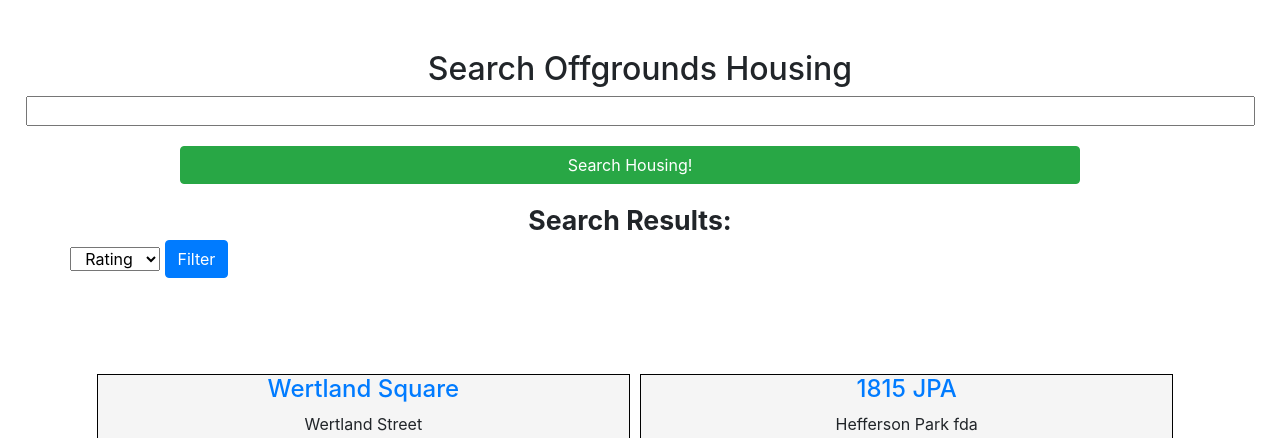
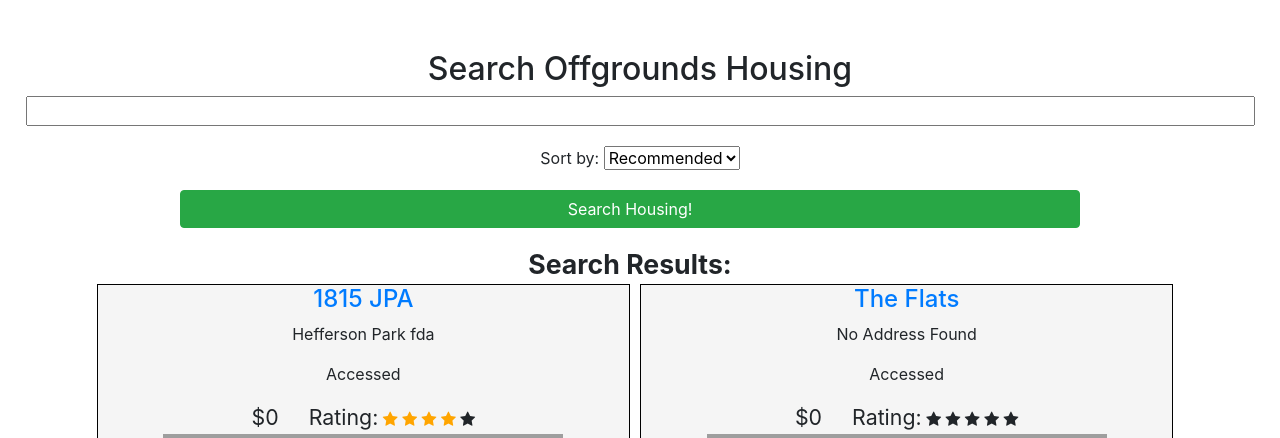
Before and after one commit to sam6tn/studenthousing, a Django app: page /housingsearch/ in a window 1280 px wide. Shown: the part 116-554 px from the top of the page. Run offline with Django 3.2, Linux system fonts and the light colour scheme; a user stored in the database is signed in; data comes from the database, SQL or seed files in the repository; both versions use the stored data as it was after the commit; some libraries are stand-ins or nearby versions; grey boxes are pictures that could not be loaded.

Commit message:
update templates, tests, and added filters

```diff
--- a/polls/forms.py
+++ b/polls/forms.py
@@ -5,10 +5,16 @@ from django.contrib.auth.models import User
 import itertools
 
 class SearchForm(forms.ModelForm):
-    search = forms.CharField(widget=forms.TextInput(attrs={'size': 115,}))
+    search = forms.CharField(widget=forms.TextInput(attrs={'size': 115,}), required=False, label="Search Locations, Addresses, or Info")
+    CHOICES = (
+        ('rating', 'Recommended'),
+        ('available', 'Availability'),
+        ('price', 'Price'),
+    )
+    filter = forms.ChoiceField(choices=CHOICES, widget=forms.Select, required=False)
     class Meta:
         model = Post
-        fields = ('search',)
+        fields = ('search', 'filter',)
 
 class RoommateForm(forms.ModelForm):
     search = forms.CharField(widget=forms.TextInput(attrs={'size': 115,}))
@@ -24,7 +30,7 @@ class ReviewForm(forms.ModelForm):
     review_text = forms.CharField(widget=forms.Textarea(attrs={'cols': 120, 'rows': 3}))
     class Meta:
         model = Review
-        fields = ('review_text','rating',)
+        fields = ('review_text', 'rating',)
 
 
 class EditUserForm(forms.ModelForm):
@@ -45,14 +51,3 @@ class EditProfileForm(forms.ModelForm):
             'phone',
             'image',
         )
-
-class FilterForm(forms.ModelForm):
-    CHOICES = (
-        ('rating', 'rating'),
-        ('available', 'available'),
-        ('price', 'price'),
-    )
-    filter = forms.ChoiceField(choices=CHOICES, widget=forms.Select)
-    class Meta:
-        model = Post
-        fields = ('filter',)
--- a/polls/models.py
+++ b/polls/models.py
@@ -49,7 +49,7 @@ class Post(models.Model):
         return self.name
 
     class Meta:
-        ordering = ['-rating']
+        ordering = ['name']
 
 class Review(models.Model):
     profile_pic = models.CharField(default='',max_length=400)
--- a/polls/templates/polls/index.html
+++ b/polls/templates/polls/index.html
@@ -50,7 +50,7 @@
 
 <body>
 
-        <nav class="navbar navbar-expand-md bg-primary navbar-dark">
+        <nav class="navbar sticky-top navbar-expand-md bg-primary navbar-dark">
                 <img class="logo" src="https://cdn.freebiesupply.com/logos/large/2x/university-of-virginia-3-logo-png-transparent.png">
                 <h1 class="title">Off Grounds Housing</h1>
 
--- a/polls/templates/polls/list.html
+++ b/polls/templates/polls/list.html
@@ -26,7 +26,6 @@
 	#ratingdisp{
 		font-size: 16pt;
 	}
-
 	#results{
 		display:inline-block;
 		margin-bottom:10px;
@@ -50,7 +49,6 @@
 	.botmarg{
 		margin-bottom: 80px;
 	}
-
 	.logo{
 			height:100px;
 			width:100px;
@@ -62,7 +60,7 @@
 	.tabs{
 		font-size:16pt;
 	}
-	#post_price{
+	#price{
 		font-size:16pt;
 		margin-right:30px;
 	}
@@ -79,7 +77,6 @@
 	.dropdown {
 		width: 100px !important;
 	}
-
 </style>
 
 <title>Housing Search</title>
@@ -88,7 +85,7 @@
 
 <body>
 
-<nav class="navbar navbar-expand-md bg-primary navbar-dark">
+<nav class="navbar sticky-top navbar-expand-md bg-primary navbar-dark">
 	<img class="logo" src="https://cdn.freebiesupply.com/logos/large/2x/university-of-virginia-3-logo-png-transparent.png">
 	<h1 class="title">Off Grounds Housing</h1>
 
@@ -109,33 +106,19 @@
 
 </nav>
 
-
 <div class="centered">
 	<h2>Search Offgrounds Housing</h2>
 	<form method="Post">
 		{% csrf_token %}
 		<div style="margin-bottom: 20px;">{{ form.search }}</div>
+        <div style="margin-bottom: 20px;">Sort by: {{ form.filter }}</div>
 		<button class="btn btn-success btn-block" type="submit" style="width: 900px; margin-left: 180px;">Search Housing!</button>
 	</form>
 	<span id="resulttext">Search Results:</span>
 </div>
 
-
-<div class ="container">
-<div class="row botmarg">
-    <form action="{% url 'housing:filter' %}" method="get">
-    <select name="filter" class="btn-group btn-group-toggle" data-toggle="buttons">
-        <option value="rating" class="btn btn-primary active" onclick="toggle" />Rating</option>
-        <option value="available" class="btn btn-primary active" onclick="toggle" />Available</option>
-        <option value="price" class="btn btn-primary active" onclick="toggle" />Price</option>
-    </select>
-    <input type="submit" class="btn btn-primary" id="filter" value="Filter" />
-    </form>
-</div>
-</div>
-
-<script>
-		$('.dropdown-menu a').toggle();
+	<script>
+		$('.dropdown-menu a').click(function(){$('#selected').text($(this).text());});
 	</script>
 
 	<div class="resultcontainer centered">
@@ -147,7 +130,7 @@
 		<h4><a href="{% url 'housing:post' post.name%}">{{ post.name }}</a></h4>
 		<p>{{post.address}}</p>
 		<p>{{post.info}}</p>
-		<span id="post_price">${{post.price}}</span><span id="ratingdisp">Rating:</span>
+		<span id="price">${{post.price}}</span><span id="ratingdisp">Rating:</span>
 
 		<span class="fa fa-star {% if post.rating >= 1 %}checked{% endif %}"></span>
 		<span class="fa fa-star {% if post.rating >= 2 %}checked{% endif %}"></span>
--- a/polls/templates/polls/post.html
+++ b/polls/templates/polls/post.html
@@ -90,7 +90,7 @@
 
 <body>
 
-        <nav class="navbar navbar-expand-md bg-primary navbar-dark">
+        <nav class="navbar sticky-top navbar-expand-md bg-primary navbar-dark">
                 <img class="logo" src="https://cdn.freebiesupply.com/logos/large/2x/university-of-virginia-3-logo-png-transparent.png">
                 <h1 class="title">Off Grounds Housing</h1>
 
--- a/polls/urls.py
+++ b/polls/urls.py
@@ -10,9 +10,6 @@ urlpatterns = [
     url(r'^$', views.LoginView.as_view(), name='login'),
     url(r'^logout/$', views.logout, name='logout'),
     url(r'^housingsearch/$', views.ListView.as_view(), name='housingsearch'),
-    url(r'^housingsearch/$', views.filter, name='filter'),
-    #    url(r'^housingsearch/$', views.price_filter, name='price'),
-    #    url(r'^housingsearch/$', views.ListView.as_view(), name='distance'),
     url(r'^housingsearch/(?P<post_name>.+)/$', views.PostView.as_view(), name='post'),
     url(r'^profile/$',  views.ProfileView.as_view(), name='profile'),
     url(r'^profile/edit$', views.edit_profile, name='edit_profile'),
--- a/polls/views.py
+++ b/polls/views.py
@@ -13,6 +13,7 @@ from django.contrib.auth.forms import UserChangeForm
 from django.contrib.auth import logout as user_logout
 from polls.forms import EditUserForm, EditProfileForm, RoommateForm
 from django.contrib.auth.models import User
+from django.db.models import Q
 
 from .models import Post, Review, Profile
 
@@ -54,12 +55,29 @@ class ListView(TemplateView):
         form = SearchForm(request.POST)
         if form.is_valid():
             search = form.cleaned_data['search']
-            if(search is not None):
-                posts = Post.objects.filter(Q(name__icontains=search) |
-                                            Q(address__icontains=search) |
-                                            Q(info__icontains=search)) #searches database based on substring
+            filter = form.cleaned_data['filter']
+            if(search is not None and search is not ""):
+                if (filter is not ''):
+                    if (filter == "rating"):
+                        posts = Post.objects.filter(Q(name__icontains=search) |
+                                                    Q(address__icontains=search) |
+                                                    Q(info__icontains=search)).order_by('-rating')  # searches database based on substring
+                        print("ordered1",search,filter)
+                    else:
+                        posts = Post.objects.filter(Q(name__icontains=search) |
+                                                    Q(address__icontains=search) |
+                                                    Q(info__icontains=search)).order_by(filter)
+                        print("ordered2",search,filter)
             else:
-                posts = Post.objects.all() #if no search input, displays all posts
+                if(filter is not ''):
+                    if (filter=="rating"):
+                        posts = Post.objects.all().order_by('-rating')
+                        print("ordered3")
+                    else:
+                        posts = Post.objects.all().order_by(filter)
+                        print("ordered4")
+                else:
+                    posts = Post.objects.all()
         args = {'posts': posts,'form': form}
         return render(request, self.template_name, args)
 
@@ -168,13 +186,3 @@ def edit_profile(request):
 def logout(request):
     user_logout(request)
     return HttpResponseRedirect('/')
-
-def filter(request, template_name='polls/list.html'):
-    form = FilterForm()
-    if request.GET.get('filter'):
-        chosen_filter = request.GET.get('filter')
-        posts = Post.objects.order_by(chosen_filter)
-    else:
-        posts = Post.objects.all()
-    args = {'posts': posts, 'form': form}
-    return render(request, template_name, args)
```
Also changed, not shown: polls/templates/polls/edit_profile.html (+12 -1 lines), polls/templates/polls/profile.html (+12 -7 lines), polls/templates/polls/roommates.html (+5 -11 lines), polls/tests.py (+48 -6 lines), db.sqlite3, polls/migrations/0033_auto_20190408_0235.py (added).
